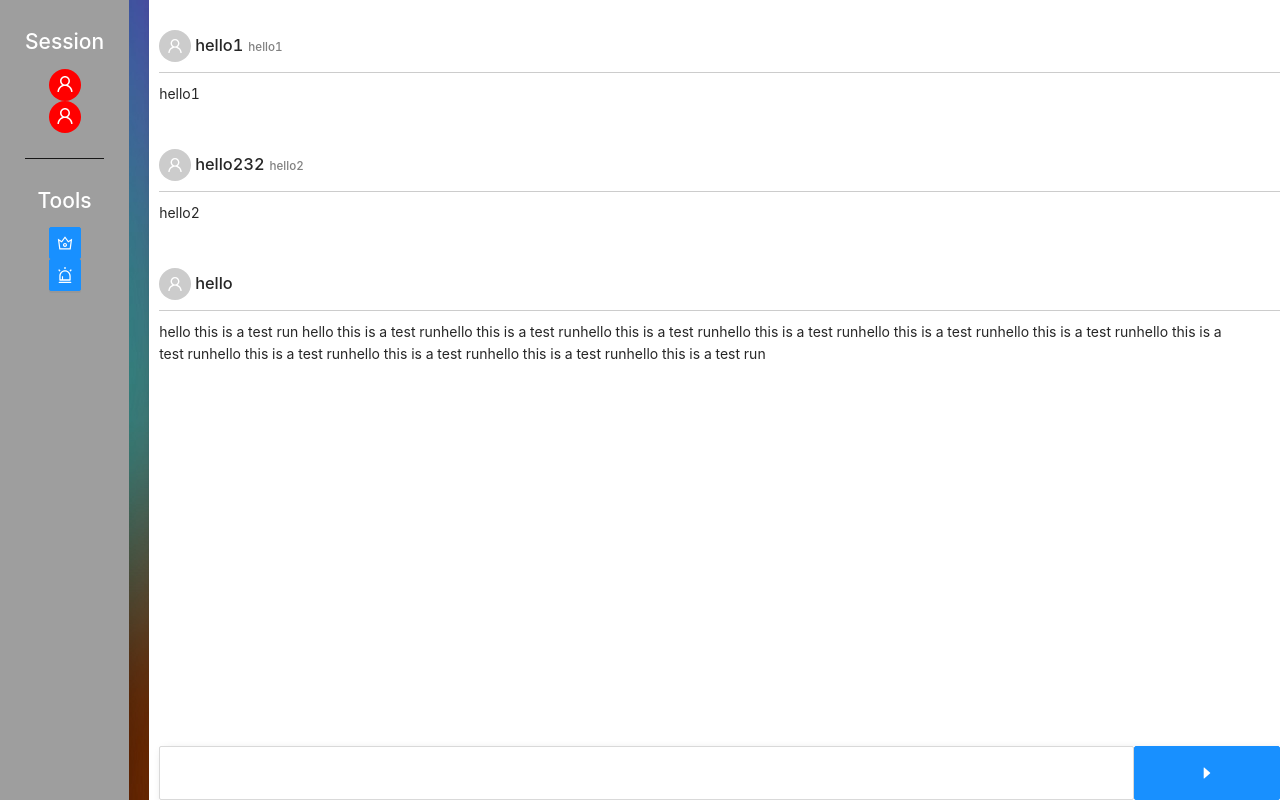
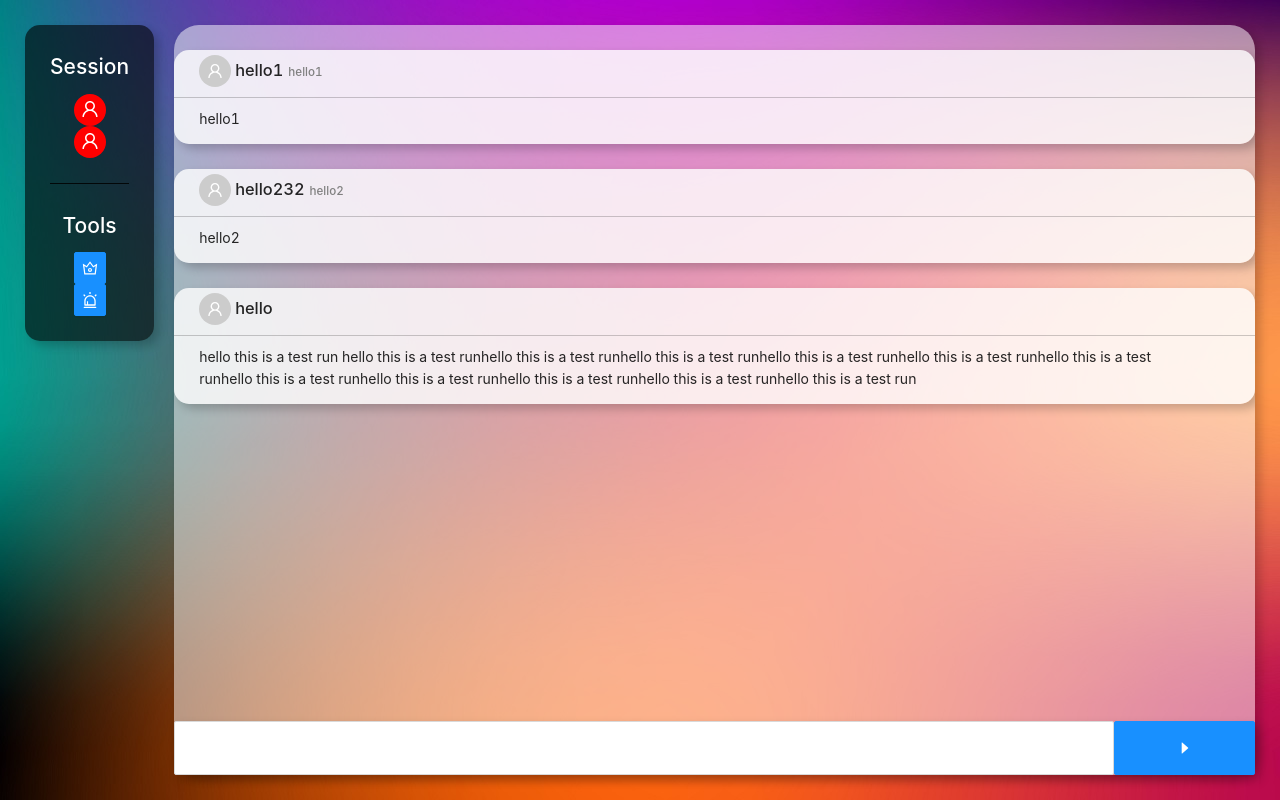
Before and after one commit to offlinedoctor/Unreal-Mail-Box, a React (Create React App) app in the folder ReactFrontend/react-mailbox/: page / in a window 1280 px wide. Built offline with nearby package versions, Linux system fonts and the light colour scheme.

Commit message:
Much more polished User interface.

```diff
--- a/ReactFrontend/react-mailbox/src/App.js
+++ b/ReactFrontend/react-mailbox/src/App.js
@@ -55,11 +55,11 @@ class App extends React.Component
 	render()
 	{
 		return(
-			<div style={{display: "flex", flexDirection: "row", height: "100%", width: "100%"}}>
-				<div style={{background: "#9E9E9E", marginRight: "20px"}}>
+			<div style={{display: "flex", flexDirection: "row", height: "100%", width: "100%", padding: "25px"}}>
+				<div style={{marginRight: "20px"}}>
 					<SideBar/>
 				</div>
-				<div style={{display: "flex", flexDirection: "column", boxShadow: "5px 5px 10px 0px rgba(0,0,0,0.2)", width: "100%", backgroundColor: "white", paddingLeft: "10px"}}>
+				<div style={{display: "flex", flexDirection: "column", boxShadow: "5px 5px 10px 0px rgba(0,0,0,0.2)", width: "100%", backgroundColor: "rgba(255,255,255,0.5)", borderRadius: "25px"}}>
 					<div style={{overflowY: "auto", overflowX: "hidden", height: "100%"}}>
 					{
 						this.state.StateArrayList.List.map(eachIteration =>
--- a/ReactFrontend/react-mailbox/src/EachChatBox.js
+++ b/ReactFrontend/react-mailbox/src/EachChatBox.js
@@ -9,15 +9,16 @@ class EachChatBox extends React.Component
 	render()
 	{
 		return(
-			<div style={{display: "flex", flexDirection: "column", marginTop: "25px"}}>
-				<div style={{display: "flex", flexDirection: "row", borderBottom: "1px solid rgba(0,0,0,0.2)", paddingTop: "5px", paddingBottom: "5px"}}>
+			<div style={{display: "flex", flexDirection: "column", marginTop: "25px", backgroundColor: "rgba(255,255,255,0.8)", borderRadius: "15px", boxShadow: "5px 5px 10px 0px rgba(0,0,0,0.2)"}}>
+				<div style={{display: "flex", flexDirection: "row", paddingTop: "5px", paddingBottom: "5px", paddingLeft: "25px"}}>
 					<Avatar size={32} icon={<UserOutlined />}/>
 					<div style={{display: "flex", alignItems: "center", paddingTop: "3px", paddingLeft: "4px"}}>
 						<h3> {this.props.username} </h3>
 						<h5 style={{paddingLeft: "5px", color: "grey"}}> {this.props.timestamp} </h5>
 					</div>
 				</div>
-				<div style={{display: "flex", alignItems: "center", paddingTop: "10px", overflowWrap: "break-word", width: "95%"}}>
+				<div style={{borderBottom: "1px solid rgba(0,0,0,0.2)"}}/>
+				<div style={{display: "flex", alignItems: "center", paddingTop: "10px", overflowWrap: "break-word", width: "95%", paddingLeft: "25px"}}>
 					<p> {this.props.chat} </p>
 				</div>
 			</div>
--- a/ReactFrontend/react-mailbox/src/SideBar.js
+++ b/ReactFrontend/react-mailbox/src/SideBar.js
@@ -49,7 +49,7 @@ class SideBar extends React.Component
 	render()
 	{
 		return(
-			<div style={{padding: "25px"}}>
+			<div style={{padding: "25px", backgroundColor: "rgba(1,1,1,0.6)", borderRadius: "15px", boxShadow: "5px 5px 10px 0px rgba(0,0,0,0.2)"}}>
 				<div style={{display: "flex", flexDirection: "column", paddingBottom: "25px", borderBottom: "1px solid", alignItems: "center"}}>
 					<h2 style={{color: "white"}}> Session </h2>
 					{
```
